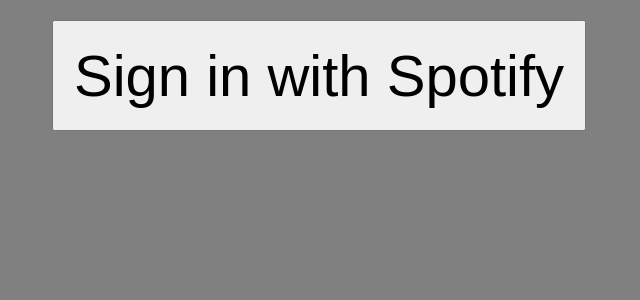
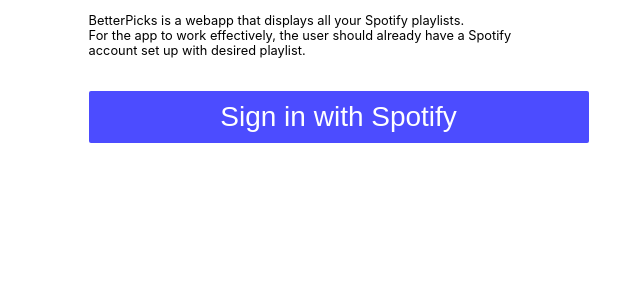
Before and after one commit to mrbrogrammer/picks, a React (Create React App) app: page / in a window 1280 px wide. Shown: the top 300 px of the page, without its empty margins (321-961 px from the left). Built offline with nearby package versions, Linux system fonts and the light colour scheme.

Commit message:
added a new css feature to the on-boarding page

```diff
--- a/src/App.css
+++ b/src/App.css
@@ -1,5 +1,5 @@
 html, body {
-  background-color: gray;
+  background-color: #fff;
 }
 
 .App {
--- a/src/App.js
+++ b/src/App.js
@@ -1,6 +1,20 @@
 import React, { Component } from 'react';
 import './App.css';
 import queryString from 'query-string' ;
+
+let signInButton= {
+	width: '500px',
+  padding: '10px 20px',
+  backgroundColor: '#4C4CFF',
+  color: '#fff',
+  border: 'none',
+  'borderRadius': '2px'
+};
+
+let defaultParagraph = {
+	fontSize: '0.8rem',
+	textAlign: 'left'
+};
 
 let defaultStyle = {
   color: '#fff'
@@ -170,12 +184,20 @@
           {playlistToRender.map(playlist =>
             <Playlist playlist={playlist} />
           )}
-        </div> : <button onClick={() => {
+        </div>
+				:	<div style={{marginLeft: '32%', marginRight:'32%'}}>
+
+						<p style={{...defaultParagraph}}>
+							BetterPicks is a webapp that displays all your Spotify playlists.<br/>
+							For the app to work effectively,
+							the user should already have a Spotify account set up with desired playlist.</p>
+						<button onClick={() => {
             window.location = window.location.href.includes('localhost')
               ? 'https://localhost:8888/login'
               : 'https://picksbackend.herokuapp.com/login'}
-        }
-          style={{padding: '20px', fontSize: '58px', marginTop: '20px'}}>Sign in with Spotify</button>
+        	}
+          style={{...signInButton, fontSize: '28px', marginTop: '20px'}}>Sign in with Spotify
+					</button></div>
         }
       </div>
     );
```
